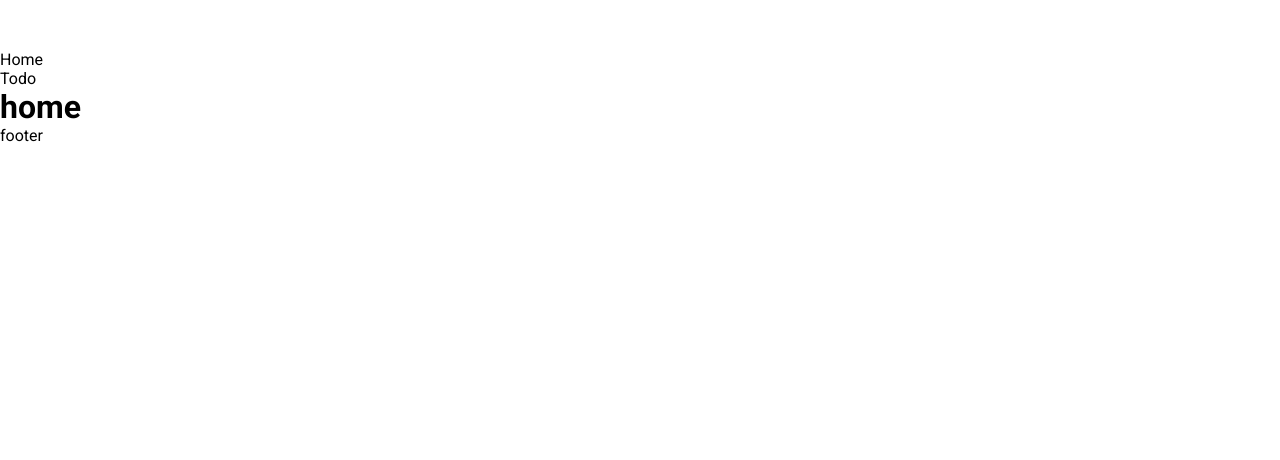
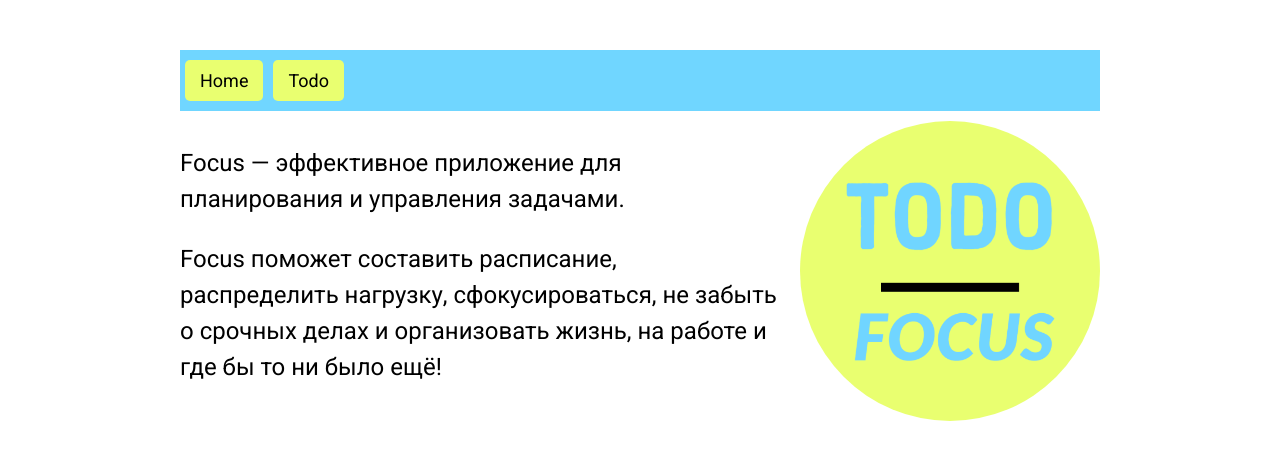
Before and after one commit to tovach/todo, a React (Create React App) app: page / in a window 1280 px wide. Shown: the top 460 px of the page. Built offline with nearby package versions, Linux system fonts and the light colour scheme.

Commit message:
feat: add home page layout

```diff
--- a/src/components/App/App.module.scss
+++ b/src/components/App/App.module.scss
@@ -0,0 +1,4 @@
+.container {
+  max-width: 920px;
+  margin: 0 auto;
+}
--- a/src/components/App/App.tsx
+++ b/src/components/App/App.tsx
@@ -4,16 +4,18 @@
 import Todo from "../../pages/Todo/Todo";
 import Home from "../../pages/Home/Home";
 
+import styles from './App.module.scss'
+
 const App: FC = () => {
     return (
-        <>
+        <div className={styles.container}>
             <Routes>
                 <Route path='/' element={<Layout/>}>
                     <Route index element={<Home/>}/>
                     <Route path={'/todo'} element={<Todo/>}/>
                 </Route>
             </Routes>
-        </>
+        </div>
     );
 };
 
--- a/src/components/Layout/Layout.tsx
+++ b/src/components/Layout/Layout.tsx
@@ -4,8 +4,8 @@
 
 const Layout: FC = () => {
     const paths = [
-        {id: 0, title: 'Home',path: '/'},
-        {id: 1, title: 'Todo',path: '/todo'}]
+        {id: 0, title: 'Home', path: '/'},
+        {id: 1, title: 'Todo', path: '/todo'}]
     return (
         <>
             <header>
@@ -16,7 +16,6 @@
             <main>
                 <Outlet/>
             </main>
-            <footer>footer</footer>
         </>
     );
 };
--- /dev/null
+++ b/src/components/Navigation/Navigation.module.scss
@@ -0,0 +1,26 @@
+.container {
+  padding: 10px 5px;
+  background: var(--primary)
+}
+
+.list {
+  display: flex;
+  gap: 10px;
+}
+
+.item {
+
+  font-size: 18px;
+
+  a {
+    display: block;
+    padding: 10px 15px;
+    background: var(--secondary);
+    border-radius: 5px;
+    &:hover {
+      background: var(--secondary-hover);
+
+    }
+
+  }
+}
--- a/src/components/Navigation/Navigation.tsx
+++ b/src/components/Navigation/Navigation.tsx
@@ -1,5 +1,6 @@
 import React, {FC} from 'react';
 import {Link} from "react-router-dom";
+import styles from './Navigation.module.scss';
 
 interface NavigationProps {
     links: { id: number, title: string, path: string }[]
@@ -7,12 +8,12 @@
 
 const Navigation: FC<NavigationProps> = ({links}) => {
     return (
-        <nav>
-            <ul>
-                {links.map(el=>
-                <li key={el.id}>
-                    <Link to={el.path}>{el.title}</Link>
-                </li>
+        <nav className={styles.container}>
+            <ul className={styles.list}>
+                {links.map(el =>
+                    <li key={el.id} className={styles.item}>
+                        <Link to={el.path}>{el.title}</Link>
+                    </li>
                 )}
             </ul>
         </nav>
--- a/src/index.scss
+++ b/src/index.scss
@@ -1,9 +1,10 @@
 :root {
   --font-family: "Roboto", sans-serif;
-  --primary: #FE5F1E;
-  --primary-hover: #ee5c1f;
-  --secondary: #F9F9F9;
-  --secondary-hover: #CACACA;
+  --primary: #70D6FF;
+  --primary-hover: rgba(112, 214, 255, 0.8);
+
+  --secondary: #E9FF70;
+  --secondary-hover: rgba(233, 255, 112, 0.8);
 
   --white: #fff;
   --black: #2C2C2C;
--- /dev/null
+++ b/src/pages/Home/Home.module.scss
@@ -0,0 +1,17 @@
+.container {
+  padding-top: 10px;
+  display: flex;
+  gap: 20px;
+  flex-wrap: wrap;
+}
+
+.text {
+  width: 600px;
+  font-size: 24px;
+  line-height: 36px;
+}
+
+.img {
+  max-width: 300px;
+  border-radius: 50%;
+}
--- a/src/pages/Home/Home.tsx
+++ b/src/pages/Home/Home.tsx
@@ -1,9 +1,24 @@
 import React, {FC} from 'react';
+import logo from '../../assets/logo.jpg'
+
+import styles from './Home.module.scss'
 
 const Home: FC = () => {
     return (
-        <div>
-            <h1>home</h1>
+        <div className={styles.container}>
+            <div className={styles.text}>
+                <p>
+                    Focus — эффeктивное приложение для планирования и
+                    управления задачами.
+
+                </p>
+                <p>
+                    Focus поможет составить расписание,
+                    распределить нагрузку, сфокусироваться, не забыть о срочных делах и организовать жизнь, на работе и
+                    где бы то ни было ещё!
+
+                </p></div>
+            <img className={styles.img} src={logo} alt=""/>
         </div>
     );
 };
```
Also changed, not shown: src/assets/logo.jpg (added).
